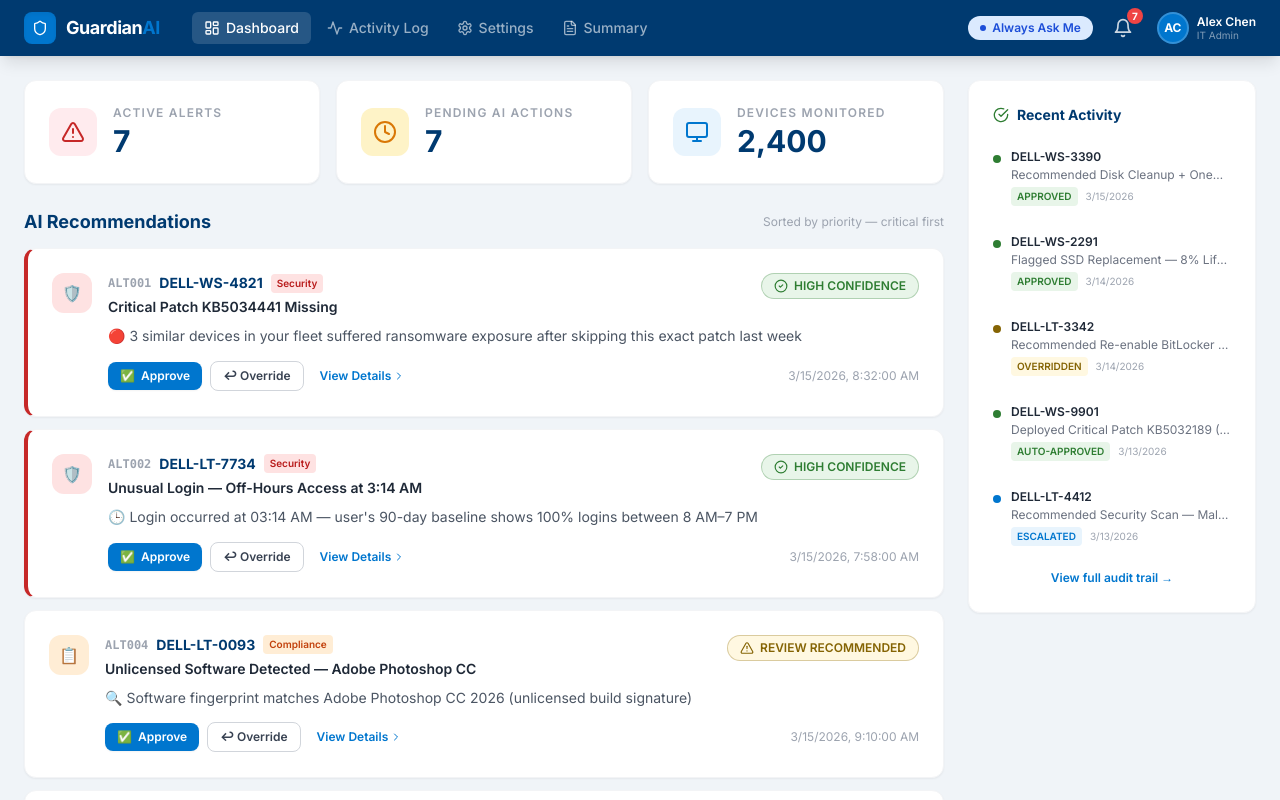
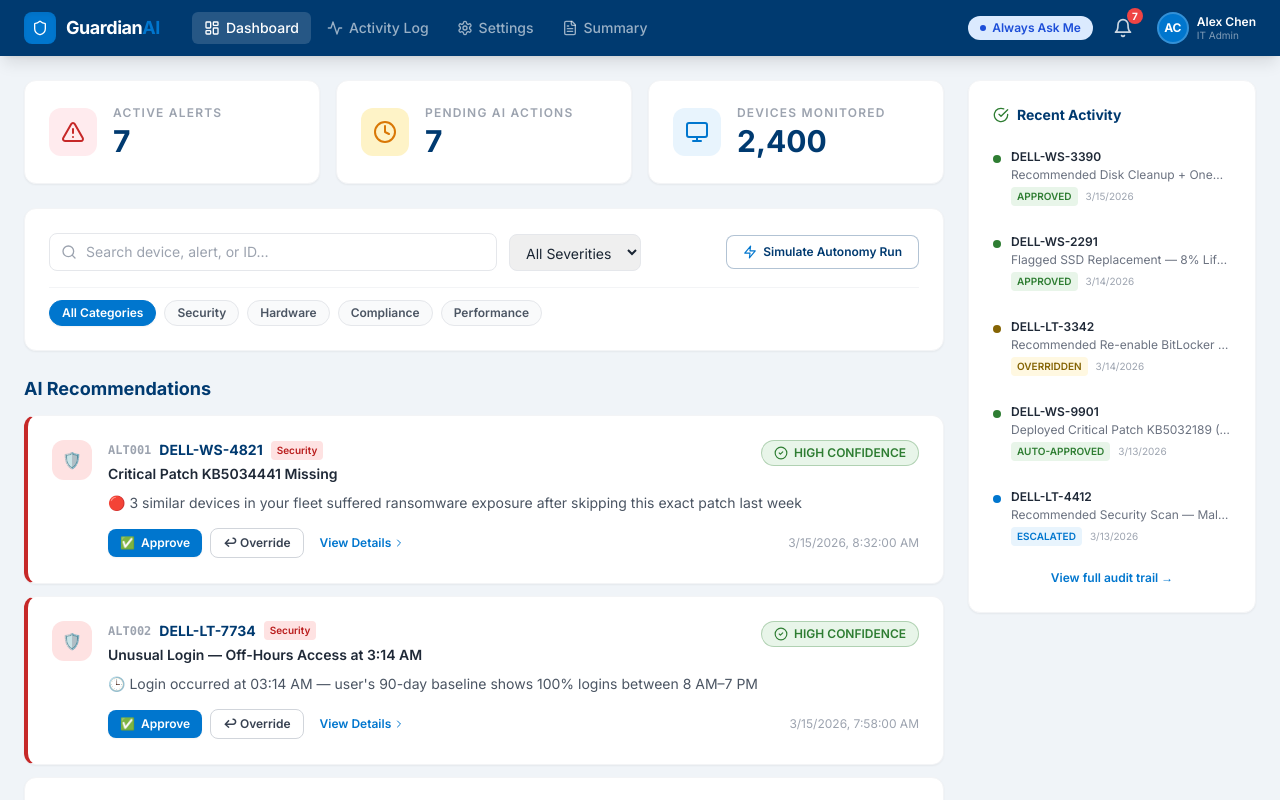
Before and after one commit to siddhartha0132/Dell_Repo, a React (Vite) app: page /dashboard in a window 1280 px wide. Shown: the top 800 px of the page. Built offline with nearby package versions, Linux system fonts and the light colour scheme.

Commit message:
Refactor: Add search/filters, autonomy run simulation, and override CSV export fields

```diff
--- a/src/App.jsx
+++ b/src/App.jsx
@@ -61,7 +61,7 @@ export default function App() {
           <Route path="/" element={<LandingPage />} />
           <Route
             path="/dashboard"
-            element={<Dashboard alerts={alerts} setAlerts={setAlerts} showToast={showToast} />}
+            element={<Dashboard alerts={alerts} setAlerts={setAlerts} showToast={showToast} autonomyMode={autonomyMode} />}
           />
           <Route
             path="/detail/:id"
--- a/src/pages/ActivityLog.jsx
+++ b/src/pages/ActivityLog.jsx
@@ -10,18 +10,20 @@ import IncidentCardModal from '../components/IncidentCardModal'
 import { activityLog as baseLog } from '../data/alerts'
 
 function exportCSV(rows) {
-  const headers = ['Timestamp', 'Device', 'Alert ID', 'AI Action', 'Confidence', 'Human Decision', 'Decision By', 'Outcome']
+  const headers = ['Timestamp', 'Device', 'Alert ID', 'AI Action', 'Confidence', 'Human Decision', 'Decision By', 'Outcome', 'Override Reason', 'Override Notes']
   const lines = [
     headers.join(','),
     ...rows.map(r => [
       new Date(r.timestamp).toLocaleString(),
       r.device,
       r.alertId || '—',
-      `"${r.aiAction}"`,
+      `"${(r.aiAction || '').replace(/"/g, '""')}"`,
       r.confidence,
       r.humanDecision,
       r.decisionBy,
-      `"${r.outcome}"`,
+      `"${(r.outcome || '').replace(/"/g, '""')}"`,
+      `"${(r.overrideReason || '—').replace(/"/g, '""')}"`,
+      `"${(r.overrideNotes || '—').replace(/"/g, '""')}"`,
     ].join(','))
   ]
   const blob = new Blob([lines.join('\n')], { type: 'text/csv' })
@@ -64,6 +66,7 @@ export default function ActivityLog({ alerts }) {
         confidence: a.confidenceLevel,
         humanDecision: a.status,
         overrideReason: a.overrideReason,
+        overrideNotes: a.overrideNotes,
         decisionBy: a.decisionBy || 'Alex Chen',
         outcome: a.outcome || (a.status === 'APPROVED' ? 'Pending execution' : a.status === 'ESCALATED' ? 'Escalated to Security Team' : 'Overridden by admin'),
         category: a.category,
--- a/src/pages/Dashboard.jsx
+++ b/src/pages/Dashboard.jsx
@@ -1,7 +1,7 @@
 // Dashboard.jsx — Screen 1: Main Dashboard
-import { useState } from 'react'
+import { useState, useMemo } from 'react'
 import { useNavigate } from 'react-router-dom'
-import { AlertTriangle, CheckCircle, Monitor, ChevronRight, Clock } from 'lucide-react'
+import { AlertTriangle, CheckCircle, Monitor, ChevronRight, Clock, Search, Zap } from 'lucide-react'
 import ConfidenceBadge from '../components/ConfidenceBadge'
 import OverrideModal from '../components/OverrideModal'
 import Toast from '../components/Toast'
@@ -27,16 +27,88 @@ const categoryColors = {
   Performance: 'bg-blue-100 text-blue-700',
 }
 
-export default function Dashboard({ alerts, setAlerts, showToast }) {
+export default function Dashboard({ alerts, setAlerts, showToast, autonomyMode }) {
   const navigate = useNavigate()
   const [overrideTarget, setOverrideTarget] = useState(null)
   const [executingId, setExecutingId] = useState(null)
+
+  // Search & Filter States
+  const [searchQuery, setSearchQuery] = useState('')
+  const [activeCategory, setActiveCategory] = useState('ALL')
+  const [activeSeverity, setActiveSeverity] = useState('ALL')
+  const [isSimulating, setIsSimulating] = useState(false)
+
   const sorted = sortAlerts(alerts)
+
+  const filteredAlerts = useMemo(() => {
+    return sorted.filter(alert => {
+      const q = searchQuery.toLowerCase()
+      const matchSearch = !q || alert.deviceName.toLowerCase().includes(q) || alert.alertType.toLowerCase().includes(q) || alert.id.toLowerCase().includes(q)
+      const matchCategory = activeCategory === 'ALL' || alert.category === activeCategory
+      const matchSeverity = activeSeverity === 'ALL' || alert.severity === activeSeverity
+      return matchSearch && matchCategory && matchSeverity
+    })
+  }, [sorted, searchQuery, activeCategory, activeSeverity])
 
   const stats = {
     active: alerts.filter(a => a.status === 'PENDING').length,
     pending: alerts.filter(a => a.status === 'PENDING').length,
     total: 2400,
+  }
+
+  const handleAutonomySimulation = () => {
+    // Find qualifying pending alerts
+    const qualifying = alerts.filter(a => {
+      if (a.status !== 'PENDING') return false
+      if (autonomyMode === 'act-low-risk') {
+        // Low-risk = performance category (disk cleanups / RAM leaks)
+        return a.category === 'Performance'
+      }
+      if (autonomyMode === 'act-notify') {
+        // Act and Notify = all high confidence alerts
+        return a.confidenceLevel === 'HIGH'
+      }
+      return false
+    })
+
+    if (qualifying.length === 0) {
+      if (autonomyMode === 'always-ask') {
+        showToast('🙋 Always Ask Me mode: Autonomy is disabled. All actions require manual approval.', 'info')
+      } else if (autonomyMode === 'recommend-wait') {
+        showToast('📋 Recommend & Wait mode: Recommendations are queued for morning digest. No automated actions triggered.', 'info')
+      } else {
+        showToast('ℹ️ No pending recommendations qualify for automated execution under current settings.', 'info')
+      }
+      return
+    }
+
+    setIsSimulating(true)
+    showToast(`🤖 Autonomy Simulation triggered. Executing ${qualifying.length} recommendation(s) autonomously...`, 'info')
+
+    let p = Promise.resolve()
+    qualifying.forEach((alert) => {
+      p = p.then(() => {
+        return new Promise(resolve => {
+          setExecutingId(alert.id)
+          setTimeout(() => {
+            setAlerts(prev => prev.map(a => a.id === alert.id ? {
+              ...a,
+              status: 'APPROVED',
+              decisionBy: 'GuardianAI (Autonomy Mode)',
+              decisionTime: new Date().toISOString(),
+              outcome: a.category === 'Performance' ? 'Success — disk space recovered / service restarted (AUTO)' : 'Success — critical patch applied autonomously (AUTO)'
+            } : a))
+            showToast(`⚡ Autonomously resolved and logged: ${alert.alertType} on ${alert.deviceName}`, 'success')
+            setExecutingId(null)
+            resolve()
+          }, 1500)
+        })
+      })
+    })
+
+    p.then(() => {
+      setIsSimulating(false)
+    })
   }
 
   const handleApprove = (id) => {
@@ -93,11 +165,74 @@ export default function Dashboard({ alerts, setAlerts, showToast }) {
           </div>
         </div>
 
+        {/* Search & Filters */}
+        <div className="card">
+          <div className="flex flex-wrap gap-4 items-center justify-between">
+            <div className="flex flex-wrap gap-3 items-center flex-1 min-w-0">
+              {/* Search */}
+              <div className="relative flex-1 max-w-md min-w-48">
+                <Search className="absolute left-3 top-1/2 -translate-y-1/2 w-4 h-4 text-gray-400" />
+                <input
+                  id="dashboard-search"
+                  type="text"
+                  value={searchQuery}
+                  onChange={e => setSearchQuery(e.target.value)}
+                  placeholder="Search device, alert, or ID…"
+                  className="w-full pl-9 pr-4 py-2 border border-gray-200 rounded-lg text-sm focus:outline-none focus:ring-2 focus:ring-dell-blue focus:border-transparent"
+                />
+              </div>
+
+              {/* Severity Filter */}
+              <select
+                id="filter-severity"
+                value={activeSeverity}
+                onChange={e => setActiveSeverity(e.target.value)}
+                className="border border-gray-200 rounded-lg px-3 py-2 text-sm focus:outline-none focus:ring-2 focus:ring-dell-blue"
+              >
+                <option value="ALL">All Severities</option>
+                <option value="CRITICAL">Critical</option>
+                <option value="HIGH">High</option>
+                <option value="MEDIUM">Medium</option>
+                <option value="LOW">Low</option>
+              </select>
+            </div>
+
+            {/* Simulation trigger */}
+            <button
+              onClick={handleAutonomySimulation}
+              disabled={isSimulating || stats.pending === 0}
+              className={`btn-outline flex items-center gap-1.5 py-2 text-xs font-semibold ${isSimulating ? 'opacity-50 cursor-wait' : ''}`}
+            >
+              <Zap className={`w-3.5 h-3.5 ${isSimulating ? 'animate-bounce text-amber-500' : 'text-dell-blue'}`} />
+              {isSimulating ? 'Simulating Autonomy...' : 'Simulate Autonomy Run'}
+            </button>
+          </div>
+
+          {/* Category Filter Chips */}
+          <div className="flex flex-wrap gap-2 mt-4 pt-3 border-t border-gray-100">
+            {['ALL', 'Security', 'Hardware', 'Compliance', 'Performance'].map(cat => (
+              <button
+                key={cat}
+                onClick={() => setActiveCategory(cat)}
+                className={`px-3 py-1 rounded-full text-xs font-semibold border transition-all duration-150 ${
+                  activeCategory === cat
+                    ? 'bg-dell-blue text-white border-dell-blue shadow-sm'
+                    : 'bg-gray-50 border-gray-200 text-gray-600 hover:bg-gray-100'
+                }`}
+              >
+                {cat === 'ALL' ? 'All Categories' : cat}
+              </button>
+            ))}
+          </div>
+        </div>
+
         {/* Recommendation cards */}
         <div>
           <div className="flex items-center justify-between mb-3">
             <h2 className="text-lg font-bold text-dell-navy">AI Recommendations</h2>
-            <span className="text-xs text-gray-400">Sorted by priority — critical first</span>
+            {filteredAlerts.length !== sorted.length && (
+              <span className="text-xs text-gray-400">Showing {filteredAlerts.length} of {sorted.length} alerts</span>
+            )}
           </div>
           <div className="space-y-3">
             {stats.pending === 0 && (
@@ -111,7 +246,19 @@ export default function Dashboard({ alerts, setAlerts, showToast }) {
                 </p>
               </div>
             )}
-            {sorted.map(alert => (
+            {stats.pending > 0 && filteredAlerts.length === 0 && (
+              <div className="card py-12 text-center text-gray-500 bg-gray-50/50">
+                <AlertTriangle className="w-8 h-8 mx-auto mb-2 text-gray-400" />
+                <p className="text-sm font-semibold">No recommendations match your search filters.</p>
+                <button
+                  onClick={() => { setSearchQuery(''); setActiveCategory('ALL'); setActiveSeverity('ALL') }}
+                  className="mt-3 text-xs text-dell-blue hover:underline font-semibold"
+                >
+                  Clear Filters
+                </button>
+              </div>
+            )}
+            {filteredAlerts.map(alert => (
               <AlertCard
                 key={alert.id}
                 alert={alert}
```
Also changed, not shown: 1 other file (tests, documents, lock files or other folders).
